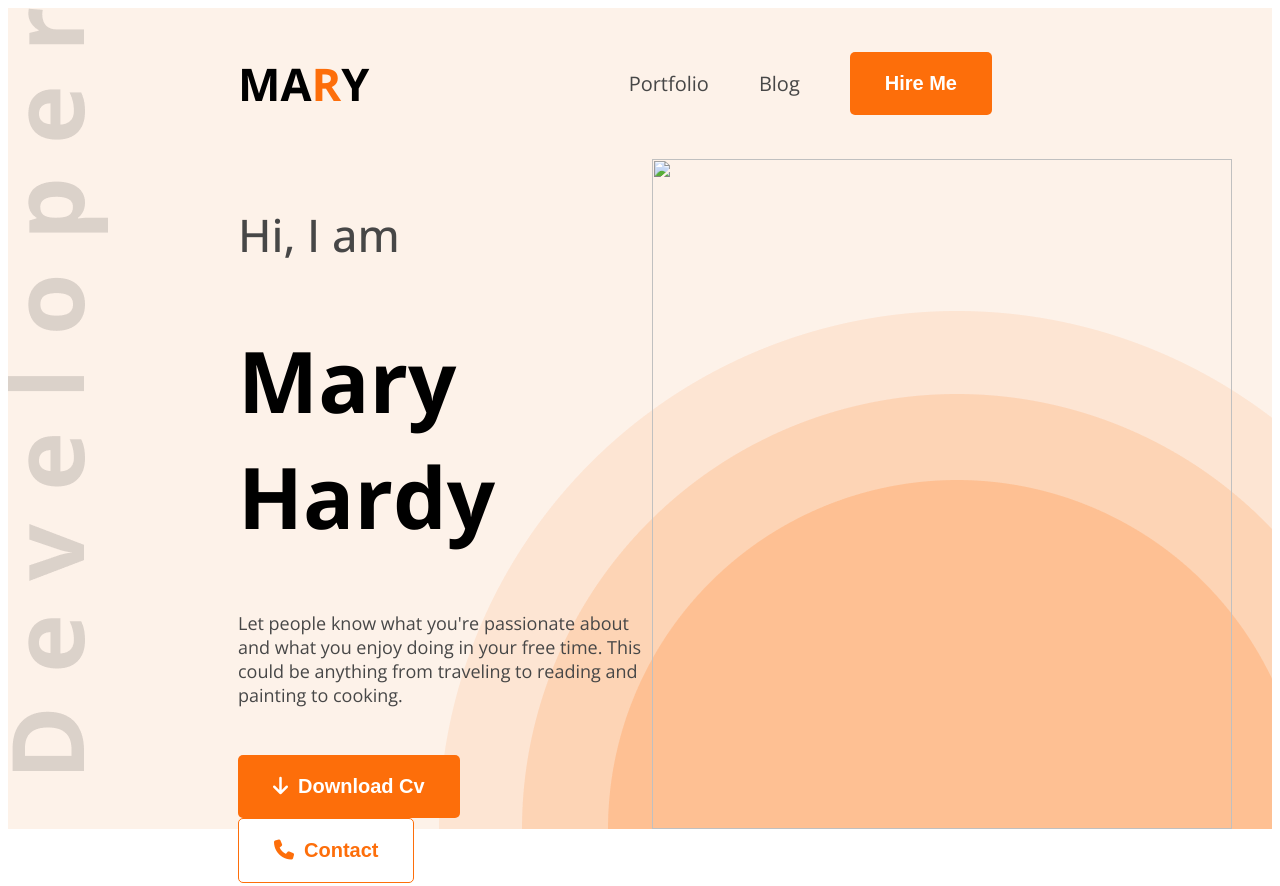
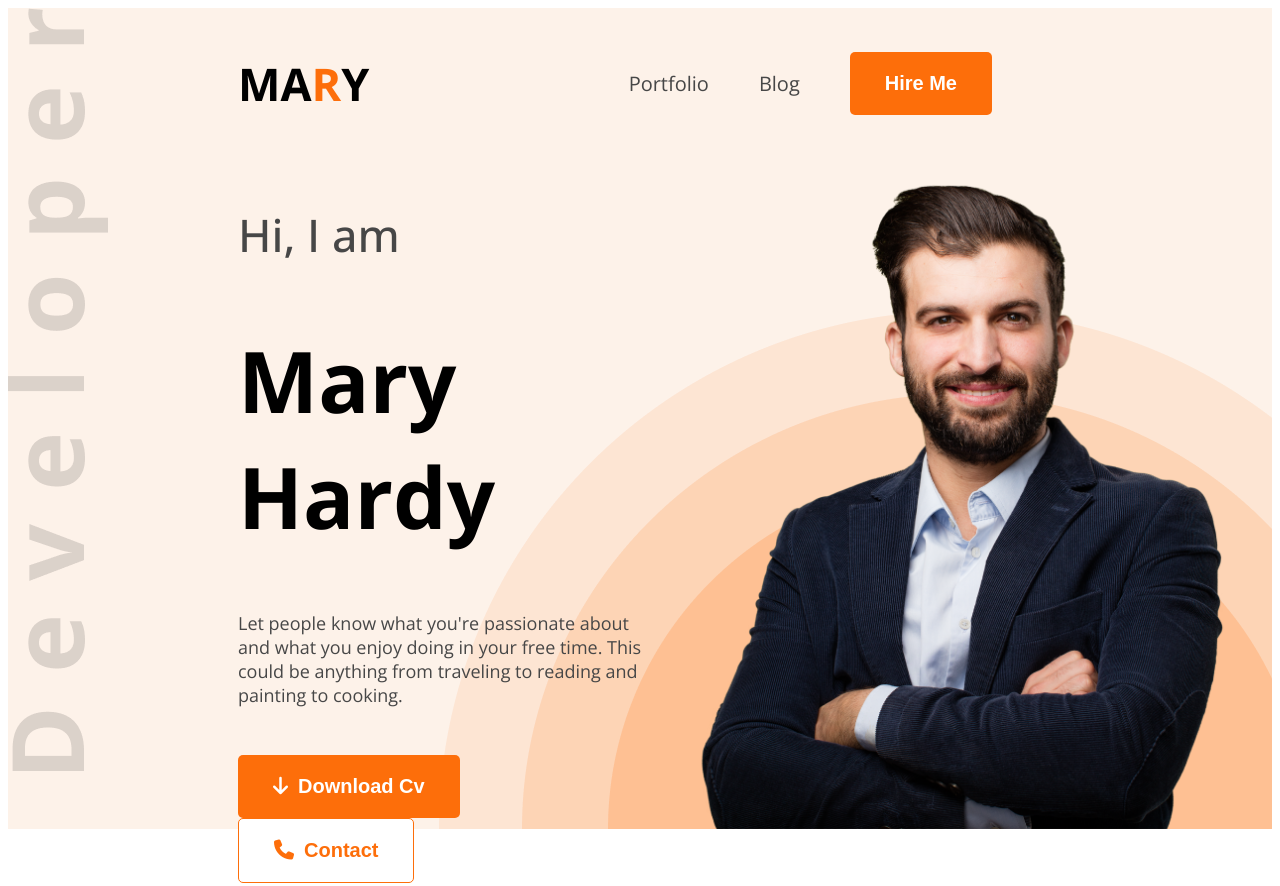
Before and after one commit to mehedirifat9/developer-portfolio, a plain HTML site: page index.html in a window 1280 px wide. Shown: the top 886 px of the page. Drawn offline with nearby package versions, Linux system fonts and the light colour scheme; the site is published under a folder, as on GitHub Pages, so addresses that start at the root find nothing.

Commit message:
image path update

```diff
--- a/index.html
+++ b/index.html
@@ -38,7 +38,7 @@
                 <button class="contact-btn"><i class="fa-solid fa-phone"></i>Contact</button>
             </div>
             <!-- <img class="banner-profile" src="./developer-portfolio/resources/hardy.png" alt=""> -->
-            <img class="banner-profile" src="/resources/hardy.png" alt="">
+            <img class="banner-profile" src="./resources/hardy.png" alt="">
 
         </div>
         <!-- Banner Section Ends -->
```
